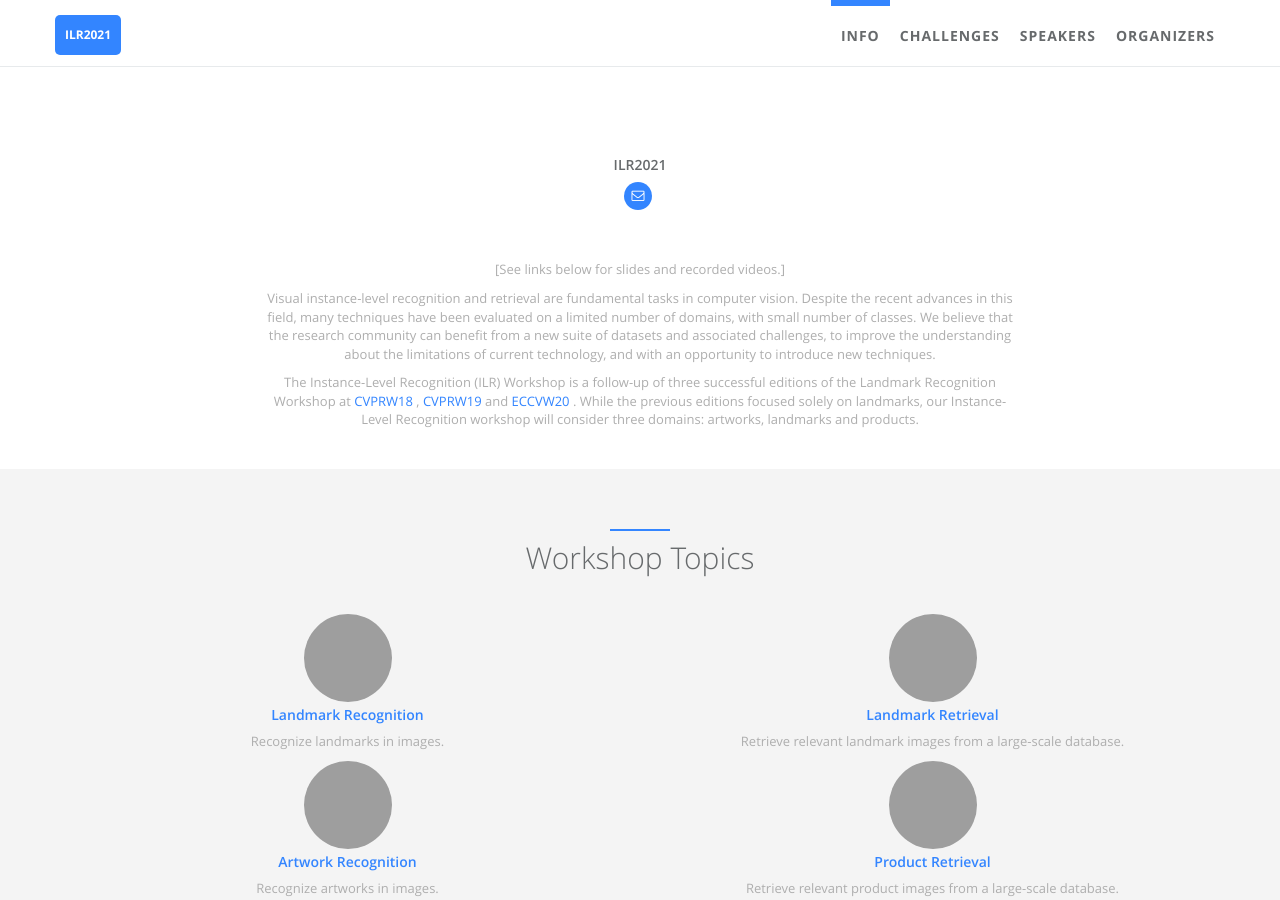
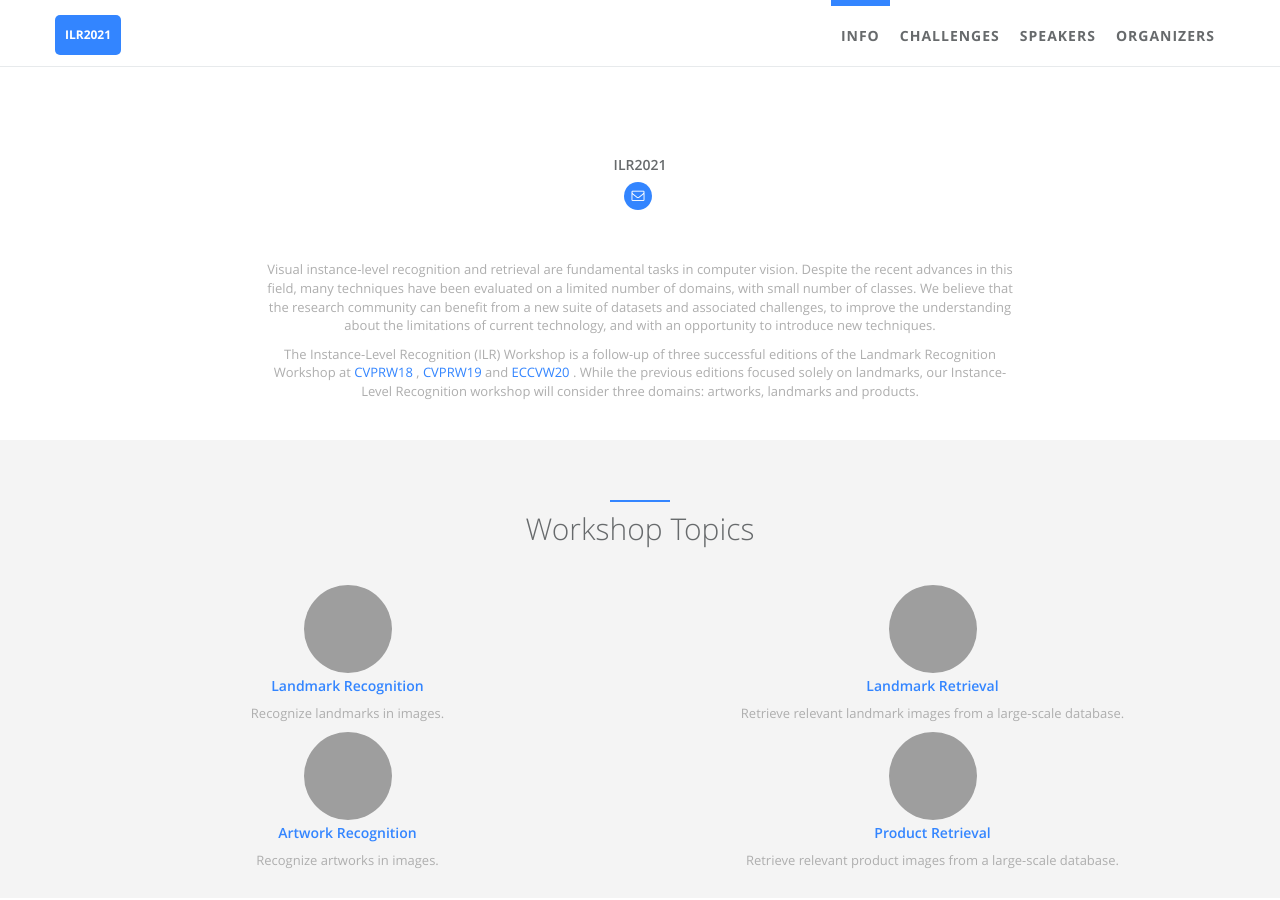
Before and after one commit to ilr-workshop/ICCVW2021, a Jekyll site: the page built from index.html, in a window 1280 px wide and 900 px high, scrolled down 573 px, cut to the strip 0-900 px from the top of the window. Built offline with Jekyll 4.4.1, drawn with Linux system fonts in a browser that asks for light colours; grey boxes are pictures that could not be loaded.

Commit message:
Update _config.yml

```diff
--- a/_config.yml
+++ b/_config.yml
@@ -23,7 +23,7 @@ author:  # change following line to your infomation.
   #cv: http://cv.jarrekk.com  # An online CV can be printed as PDF, leave blank if you don't have now
   # skill icons are on avatar's left and right side. Reference urls are http://fontawesome.io/ and http://fizzed.com/oss/font-mfizz
   desc: >
-    <p>[See links below for slides and recorded videos.]</p><p>Visual instance-level recognition and retrieval are fundamental tasks in computer vision. Despite the recent advances in this field, many techniques have been evaluated on a limited number of domains, with small number of classes. We believe that the research community can benefit from a new suite of datasets and associated challenges, to improve the understanding about the limitations of current technology, and with an opportunity to introduce new techniques. </p><p>The Instance-Level Recognition (ILR) Workshop is a follow-up of three successful editions of the Landmark Recognition Workshop at <a href="https://landmarksworkshop.github.io/CVPRW2018" target="_blank"><span class="navy"> CVPRW18 </span></a>, <a href="https://landmarksworkshop.github.io/CVPRW2019" target="_blank"><span class="navy"> CVPRW19 </span></a> and <a href="https://ilr-workshop.github.io/ECCVW2020/" target="_blank"><span class="navy"> ECCVW20 </span></a>. While the previous editions focused solely on landmarks, our Instance-Level Recognition workshop will consider three domains: artworks, landmarks and products.</p>
+    <p>Visual instance-level recognition and retrieval are fundamental tasks in computer vision. Despite the recent advances in this field, many techniques have been evaluated on a limited number of domains, with small number of classes. We believe that the research community can benefit from a new suite of datasets and associated challenges, to improve the understanding about the limitations of current technology, and with an opportunity to introduce new techniques. </p><p>The Instance-Level Recognition (ILR) Workshop is a follow-up of three successful editions of the Landmark Recognition Workshop at <a href="https://landmarksworkshop.github.io/CVPRW2018" target="_blank"><span class="navy"> CVPRW18 </span></a>, <a href="https://landmarksworkshop.github.io/CVPRW2019" target="_blank"><span class="navy"> CVPRW19 </span></a> and <a href="https://ilr-workshop.github.io/ECCVW2020/" target="_blank"><span class="navy"> ECCVW20 </span></a>. While the previous editions focused solely on landmarks, our Instance-Level Recognition workshop will consider three domains: artworks, landmarks and products.</p>
 # comment
   disqus:  # if you wanna comment feature, go to https://disqus.com/ to get your configuration; if not, comment following two lines.
   name: ILR2021
```
